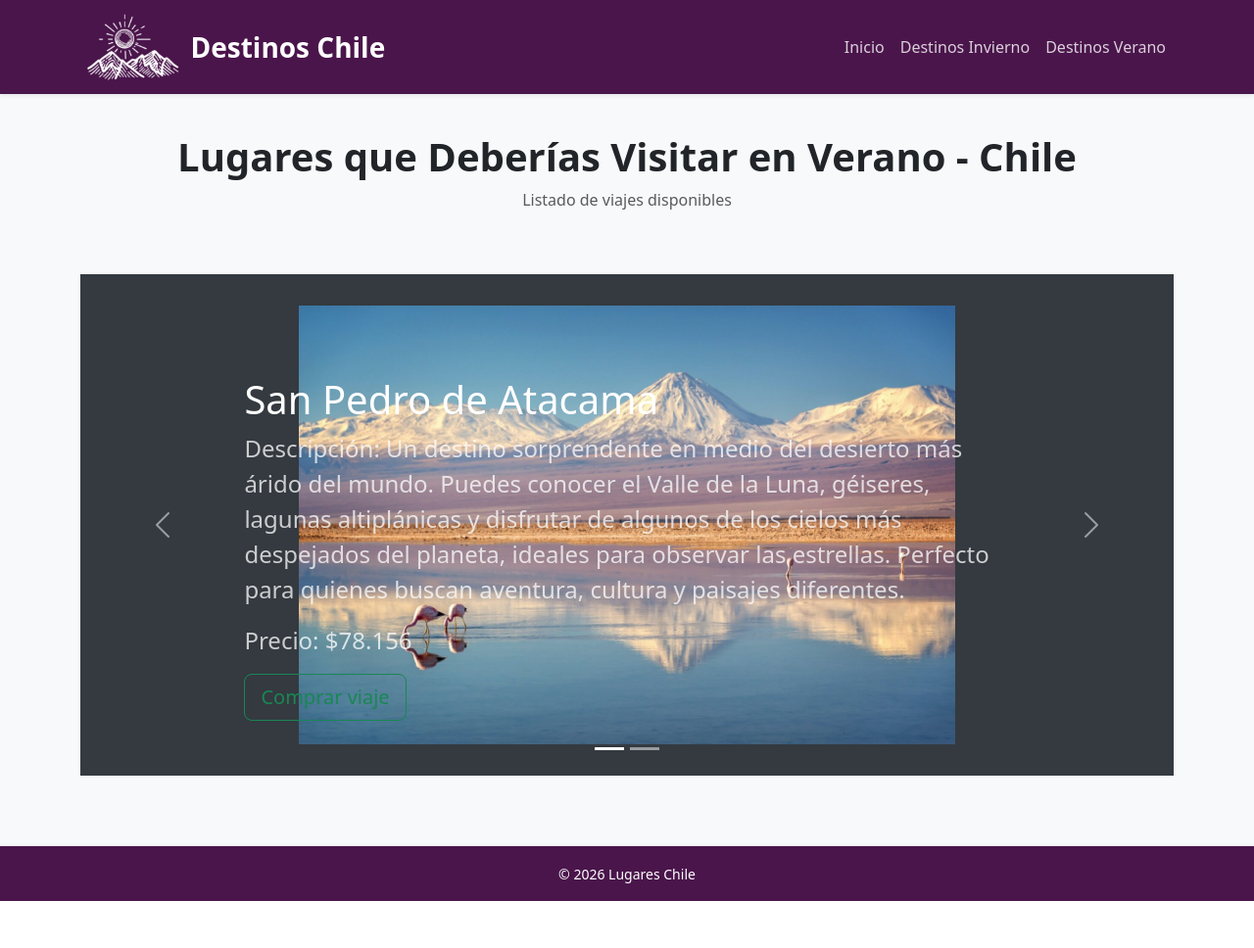
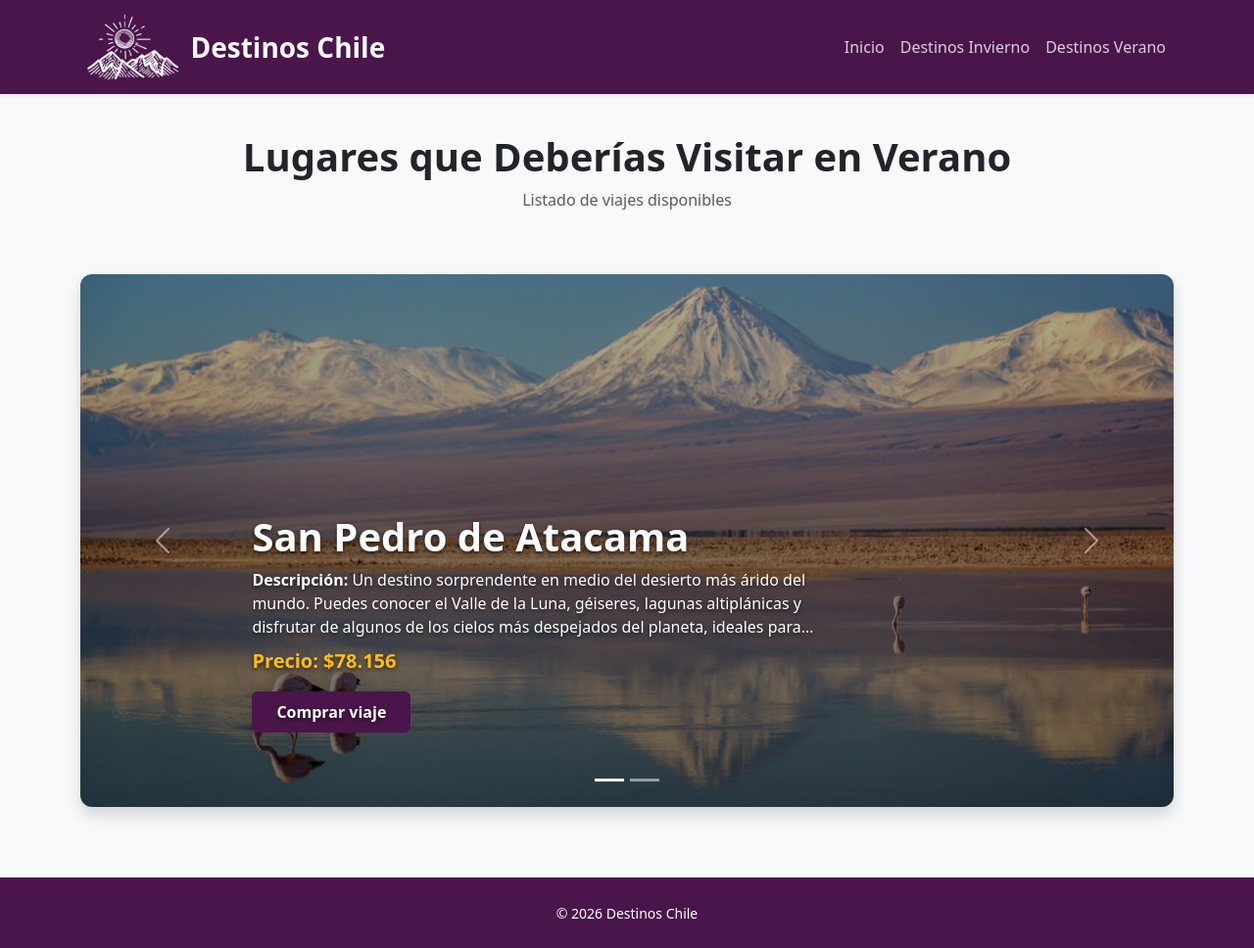
Before and after one commit to tamiicat/ev2_backend, a Django app: page /tema2/ in a window 1280 px wide. Shown: the whole page at 98% size. Before the commit the page ends 920 px from the top, so only its background shows below. Run offline with Django 5.2, Linux system fonts and the light colour scheme; some libraries are stand-ins or nearby versions.

Commit message:
modificaciones visuales de carousel, cambio de página raiz a cards, modificaciones de textos y footer

```diff
--- a/inicio_cabrera_soto/templates/inicio/tema2.html
+++ b/inicio_cabrera_soto/templates/inicio/tema2.html
@@ -7,22 +7,41 @@
 
 {% block content %}
 <style>
+    #myCarousel {
+        border-radius: 12px;
+        overflow: hidden;
+    }
     .carousel-item {
-        height: 32rem;
-        background-color: #212529;
+        height: 34rem;
+        background-color: #111;
+        position: relative;
     }
     .carousel-item > img {
         position: absolute;
         top: 0;
         left: 0;
-        min-width: 100%;
+        width: 100%;
         height: 100%;
-        object-fit: contain;
-        padding: 2rem;
+        object-fit: cover;
+    }
+
+    .carousel-overlay {
+        position: absolute;
+        inset: 0;
+        background: linear-gradient(to top, rgba(0,0,0,0.60) 0%, rgba(0,0,0,0.5) 50%, rgba(0,0,0,0.3) 100%);
+        z-index: 1;
+    }
+    .carousel-caption {
+        z-index: 2;
+        bottom: 3.5rem;
+        text-shadow: 0 2px 4px rgba(0,0,0,0.6);
+    }
+    .carousel-caption p {
+        margin-bottom: 0.5rem;
     }
 </style>
 
-<div id="myCarousel" class="carousel slide mb-6" data-bs-ride="carousel">
+<div id="myCarousel" class="carousel slide mb-5 shadow" data-bs-ride="carousel">
     <div class="carousel-indicators">
         {% for item in lista_elementos %}
             <button type="button"
@@ -37,33 +56,33 @@
     <div class="carousel-inner">
         {% for item in lista_elementos %}
             <div class="carousel-item {% if forloop.first %}active{% endif %}">
-
-                <svg aria-hidden="true" class="bd-placeholder-img" height="100%" preserveAspectRatio="xMidYMid slice" width="100%" xmlns="http://www.w3.org/2000/svg">
-                    <rect width="100%" height="100%" fill="#343a40"></rect>
-                </svg>
-
                 {% if item.imagen %}
                     <img src="{% get_static_prefix %}{{ item.imagen }}" alt="{{ item.nombre }}">
                 {% endif %}
 
+                <div class="carousel-overlay"></div>
+
                 <div class="container">
-                    <div class="carousel-caption {% cycle 'text-start' '' 'text-end' %}">
-                        <h1>{{ item.nombre }}</h1>
-                        <p class="opacity-75 fs-4">Descripción: {{ item.descripcion }}</p>
-                        <p class="opacity-75 fs-4">Precio: ${{ item.precio }}</p>
-                        <p><a class="btn btn-lg {{ item.clase_boton }}" href="#">{{ item.texto_boton }}</a></p>
+                    <div class="carousel-caption text-start col-lg-7 px-2">
+                        <h1 class="display-6 fw-bold text-white mb-2">{{ item.nombre }}</h1>
+                        <p class="text-light-50 fs-6 pe-md-4" style="max-height: 5.5rem; overflow: hidden; text-overflow: ellipsis; display: -webkit-box; -webkit-line-clamp: 3; -webkit-box-orient: vertical;">
+                            <strong>Descripción:</strong> {{ item.descripcion }}
+                        </p>
+                        <p class="fs-5 fw-bold text-warning mb-3">
+                            Precio: ${{ item.precio }}
+                        </p>
+                        <p class="mb-0">
+                            <a class="btn btn-primary btn-visitar px-4 py-2 fw-semibold" href="#">
+                                {{ item.texto_boton|default:'Comprar viaje' }}
+                            </a>
+                        </p>
                     </div>
                 </div>
             </div>
         {% empty %}
             <div class="carousel-item active">
-                <svg aria-hidden="true" class="bd-placeholder-img" height="100%" preserveAspectRatio="xMidYMid slice" width="100%" xmlns="http://www.w3.org/2000/svg">
-                    <rect width="100%" height="100%" fill="#777"></rect>
-                </svg>
-                <div class="container">
-                    <div class="carousel-caption text-center">
-                        <h1>No hay destinos disponibles.</h1>
-                    </div>
+                <div class="carousel-caption text-center">
+                    <h3>No hay productos disponibles.</h3>
                 </div>
             </div>
         {% endfor %}
@@ -71,29 +90,11 @@
 
     <button class="carousel-control-prev" type="button" data-bs-target="#myCarousel" data-bs-slide="prev">
         <span class="carousel-control-prev-icon" aria-hidden="true"></span>
-        <span class="visually-hidden">Previous</span>
+        <span class="visually-hidden">Anterior</span>
     </button>
     <button class="carousel-control-next" type="button" data-bs-target="#myCarousel" data-bs-slide="next">
         <span class="carousel-control-next-icon" aria-hidden="true"></span>
-        <span class="visually-hidden">Next</span>
+        <span class="visually-hidden">Siguiente</span>
     </button>
 </div>
-
-<div class="container marketing mt-5">
-    <div class="row text-center">
-        {% for item in lista_destinos %}
-        <div class="col-lg-4">
-            {% if item.imagen %}
-                <img src="{% get_static_prefix %}{{ item.imagen }}" class="bd-placeholder-img rounded-circle mb-3" width="140" height="140" style="object-fit: cover;" alt="{{ item.nombre }}">
-            {% else %}
-                <svg class="bd-placeholder-img rounded-circle mb-3" width="140" height="140" xmlns="http://www.w3.org/2000/svg" role="img" preserveAspectRatio="xMidYMid slice" focusable="false"><rect width="100%" height="100%" fill="var(--bs-secondary-color)"></rect></svg>
-            {% endif %}
-
-            <h2 class="fw-normal">{{ item.nombre }}</h2>
-            <p>Precio ${{ item.precio }}.</p>
-            <p><a class="btn btn-secondary" href="#">Ver detalles</a></p>
-        </div>
-        {% endfor %}
-    </div>
-</div>
 {% endblock %}
--- a/inicio_cabrera_soto/views.py
+++ b/inicio_cabrera_soto/views.py
@@ -48,7 +48,7 @@
     ]
 
     contexto_invierno = {
-        'titulo': 'Lugares que Deberías Visitar en Invierno - Chile',
+        'titulo': 'Lugares que Deberías Visitar en Invierno',
         'lista_destinos': lista_destinos_invierno,
     }
 
@@ -77,7 +77,7 @@
     ]
 
     contexto = {
-        'titulo': 'Lugares que Deberías Visitar en Verano - Chile',
+        'titulo': 'Lugares que Deberías Visitar en Verano',
         'lista_elementos': lista_destinos_verano,
     }
 
--- a/templates/base.html
+++ b/templates/base.html
@@ -86,9 +86,9 @@
             {% endblock %}
         </main>
 
-        <footer class="py-3 bg-purple text-white text-center mt-auto">
+        <footer class="py-4 bg-purple text-white text-center mt-auto">
             <div class="container">
-                <small>&copy; 2026 Lugares Chile</small>
+                <small>&copy; 2026 Destinos Chile</small>
             </div>
         </footer>
 
```
Also changed, not shown: inicio_cabrera_soto/templates/inicio/inicio.html (+28 -21 lines), inicio_cabrera_soto/templates/inicio/tema1.html (+44 -26 lines).
